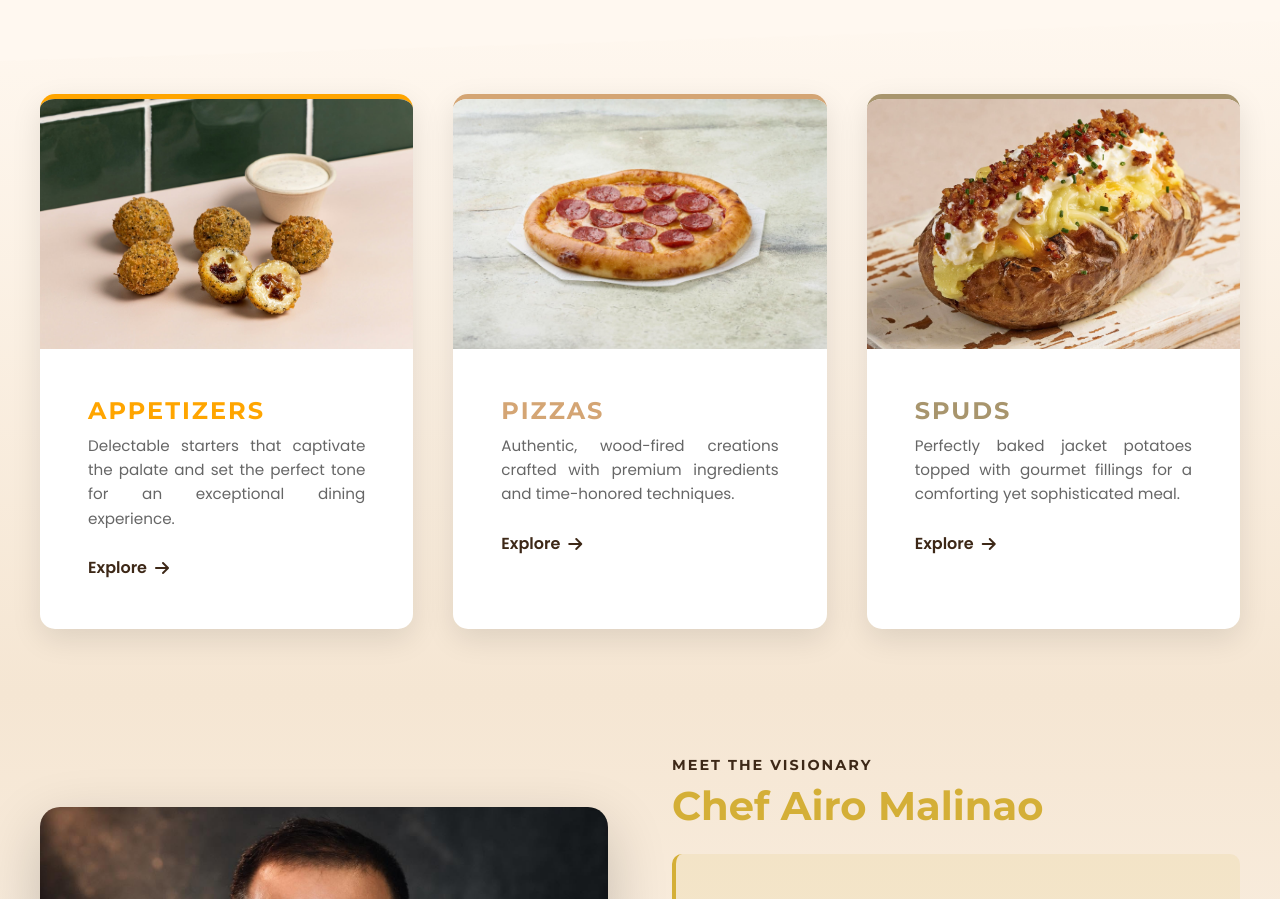
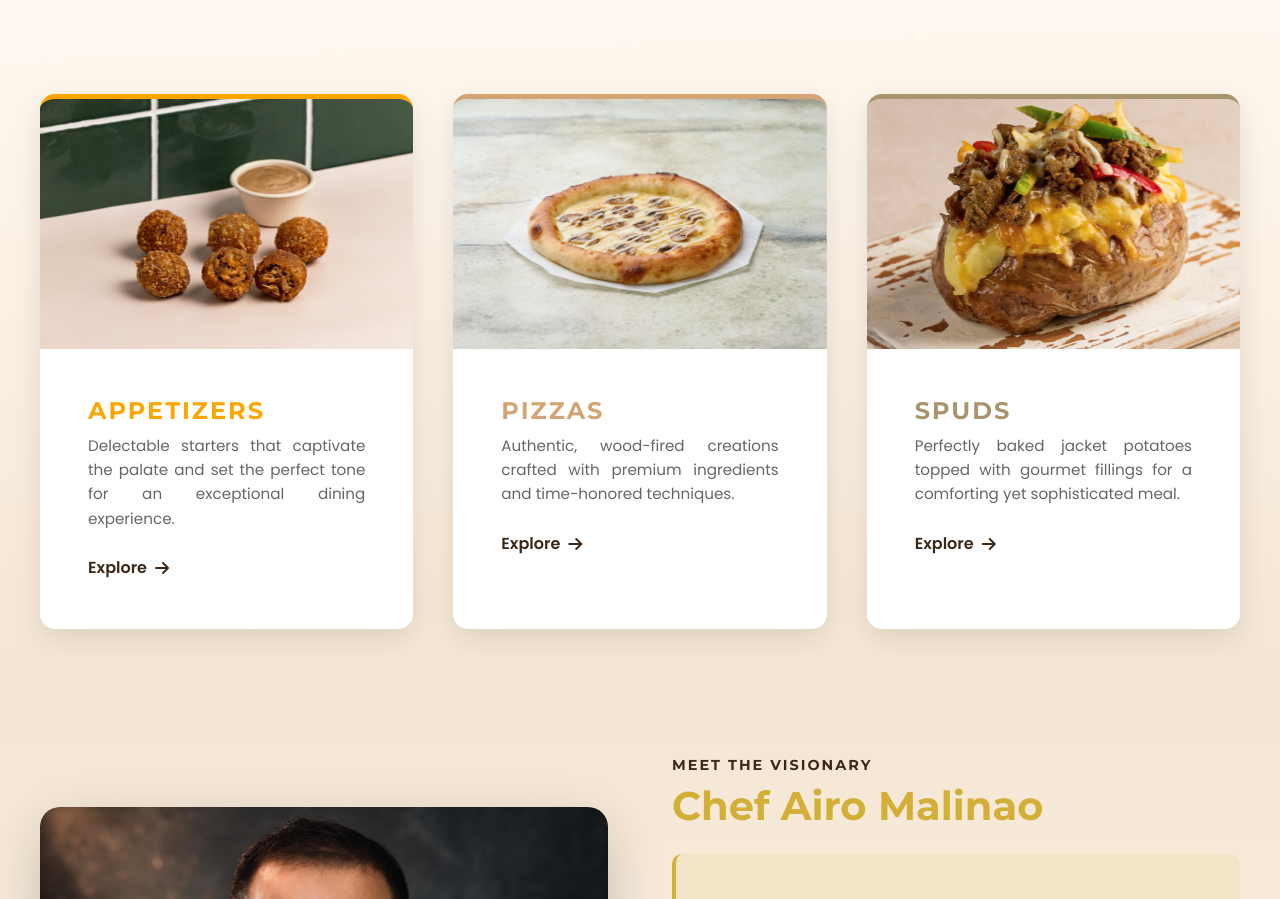
Before and after one commit to annakarenina-codes/fullplate-website, a plain HTML site: page index.html in a window 1280 px wide. Shown: the part 862-1761 px from the top of the page. Drawn offline with Linux system fonts and the light colour scheme.

Commit message:
Update slider and styling fixes for deployment

```diff
--- a/css/styles.css
+++ b/css/styles.css
@@ -298,7 +298,7 @@ p {
     cursor: pointer;
 }
 
-.feature-card:hover {
+..feature-card:hover {
     transform: translateY(-10px);
     box-shadow: 0 20px 50px rgba(0, 0, 0, 0.15);
 }
@@ -310,14 +310,34 @@ p {
     position: relative;
 }
 
-.feature-image img {
+.feature-slider {
+    height: 100%;
+    display: flex;
+    position: absolute;
+    top: 0;
+    left: 0;
+    width: 100%;
+    transition: transform 0.8s ease;
+    will-change: transform;
+}
+
+.feature-slide {
+    min-width: 100%;
+    height: 100%;
+    overflow: hidden;
+    position: relative;
+}
+
+.feature-slide img {
     width: 100%;
     height: 100%;
     object-fit: cover;
-    transition: transform 0.3s ease;
+    display: block;
+    transition: transform 0.8s ease;
+    transform-origin: center center;
 }
 
-.feature-card:hover .feature-image img {
+.feature-card:hover .feature-slide img {
     transform: scale(1.1);
 }
 
--- a/index.html
+++ b/index.html
@@ -49,7 +49,11 @@
             <!-- Appetizers -->
             <div class="feature-card appetizers-card">
                 <div class="feature-image">
-                    <img src="assets/appetizers_1.jpg" alt="Appetizers">
+                    <div class="feature-slider">
+                        <div class="feature-slide"><img src="assets/appetizers_1.jpg" alt="Appetizers"></div>
+                        <div class="feature-slide"><img src="assets/appetizers_2.jpg" alt="Appetizers"></div>
+                        <div class="feature-slide"><img src="assets/appetizers_3.jpg" alt="Appetizers"></div>
+                    </div>
                 </div>
                 <div class="feature-content">
                     <h2 class="feature-title">Appetizers</h2>
@@ -61,7 +65,11 @@
             <!-- Pizzas -->
             <div class="feature-card pizzas-card">
                 <div class="feature-image">
-                    <img src="assets/pizza_1.jpg" alt="Pizzas">
+                    <div class="feature-slider">
+                        <div class="feature-slide"><img src="assets/pizza_1.jpg" alt="Pizzas"></div>
+                        <div class="feature-slide"><img src="assets/pizza_2.jpg" alt="Pizzas"></div>
+                        <div class="feature-slide"><img src="assets/pizza_3.jpg" alt="Pizzas"></div>
+                    </div>
                 </div>
                 <div class="feature-content">
                     <h2 class="feature-title">Pizzas</h2>
@@ -73,7 +81,11 @@
             <!-- Spuds (Jacket Potatoes) -->
             <div class="feature-card spuds-card">
                 <div class="feature-image">
-                    <img src="assets/spuds_1.jpg" alt="Spuds">
+                    <div class="feature-slider">
+                        <div class="feature-slide"><img src="assets/spuds_1.jpg" alt="Spuds"></div>
+                        <div class="feature-slide"><img src="assets/spuds_2.jpg" alt="Spuds"></div>
+                        <div class="feature-slide"><img src="assets/spuds_3.jpg" alt="Spuds"></div>
+                    </div>
                 </div>
                 <div class="feature-content">
                     <h2 class="feature-title">Spuds</h2>
--- a/js/script.js
+++ b/js/script.js
@@ -232,6 +232,32 @@ class ButtonInteractions {
     }
 }
 
+class FeatureSliders {
+    constructor() {
+        this.init();
+    }
+
+    init() {
+        document.querySelectorAll('.feature-slider').forEach(slider => {
+            const images = slider.querySelectorAll('img');
+            if (!images.length) return;
+
+            let currentIndex = 0;
+            const updateSlider = () => {
+                slider.style.transform = `translateX(-${currentIndex * 100}%)`;
+            };
+
+            const advance = () => {
+                currentIndex = (currentIndex + 1) % images.length;
+                updateSlider();
+            };
+
+            updateSlider();
+            setInterval(advance, 3500);
+        });
+    }
+}
+
 // Add ripple effect styles
 const rippleStyle = document.createElement('style');
 rippleStyle.textContent = `
@@ -359,6 +385,7 @@ document.addEventListener('DOMContentLoaded', () => {
     new Navigation();
     new ScrollAnimations();
     new ButtonInteractions();
+    new FeatureSliders();
     new LazyLoadImages();
     new NavbarScrollEffect();
 
```
